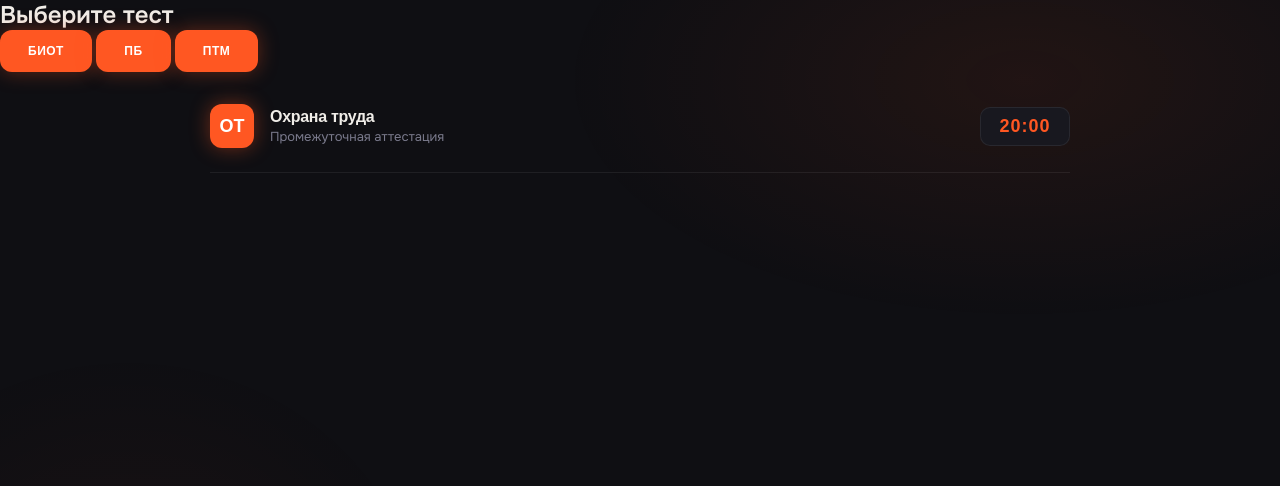
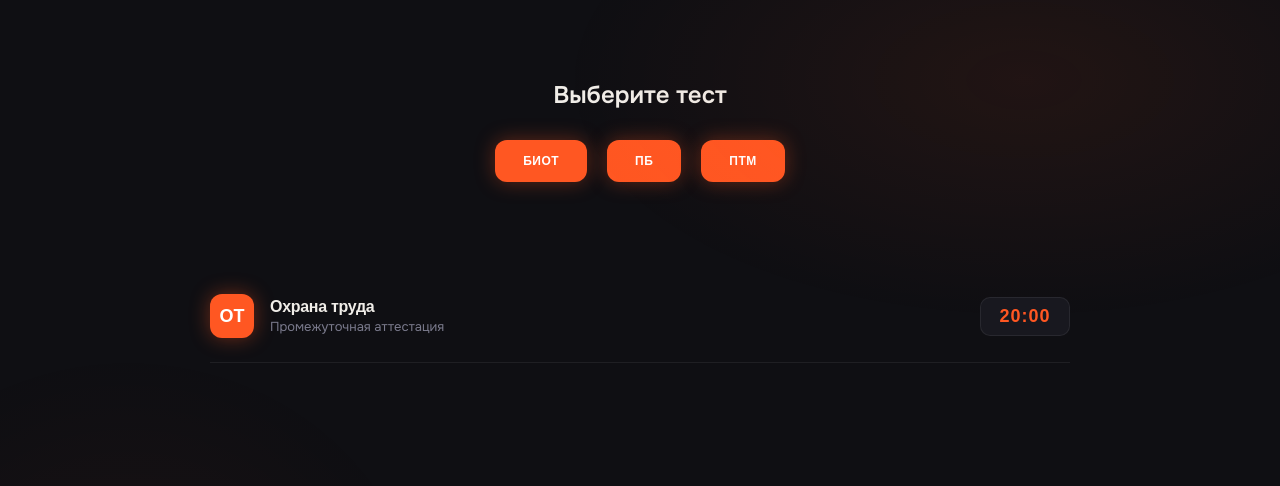
Before and after one commit to HackYou-code/shktests.github.io, a plain HTML site: page index.html in a window 1280 px wide. Drawn offline with Linux system fonts and the light colour scheme; a web font is replaced by a local one.

Commit message:
Update style.css

```diff
--- a/style.css
+++ b/style.css
@@ -53,6 +53,19 @@ body::before {
 /* ══════════════════════════════════════════
    ШАПКА
 ══════════════════════════════════════════ */
+.start-screen {
+  text-align: center;
+  padding: 80px 20px;
+}
+
+.test-buttons {
+  display: flex;
+  justify-content: center;
+  gap: 20px;
+  margin-top: 30px;
+  flex-wrap: wrap;
+}
+
 header {
   display: flex;
   align-items: center;
```
